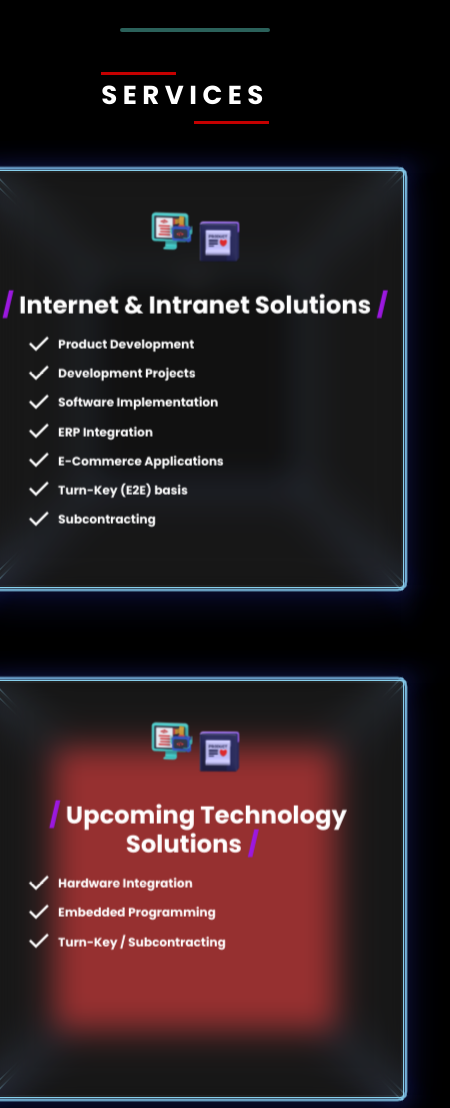
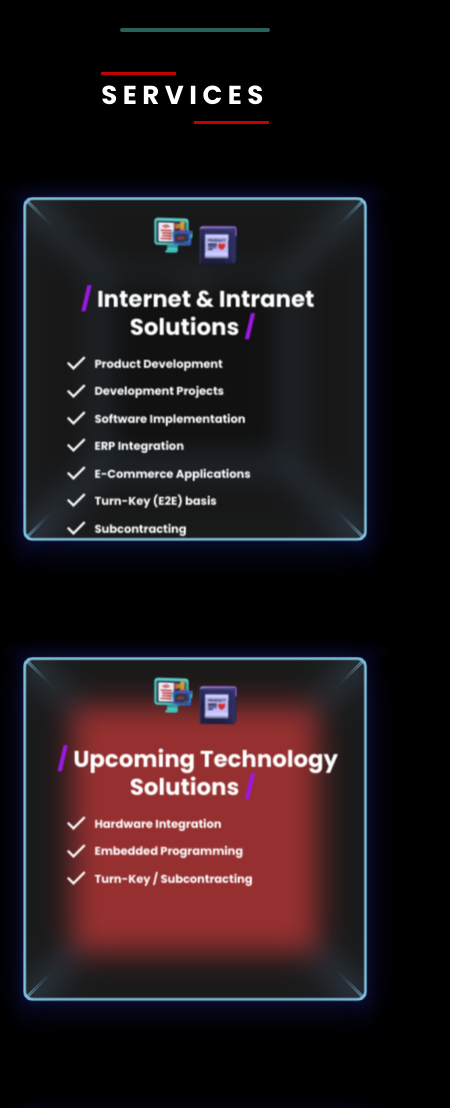
Before and after one commit to Akash-Behara/IBlink, a plain HTML site: page index.html in a window 390 px wide. Shown: the part 2320-3428 px from the top of the page, 450 px wide, since content can reach past the window. Drawn offline with nearby package versions, Linux system fonts and the light colour scheme.

Commit message:
v2 services cube responsive

```diff
--- a/serviceanim.css
+++ b/serviceanim.css
@@ -59,7 +59,6 @@
     transform: translateY(0);
   }
 }
-
 
 
 .scene {
@@ -149,12 +148,12 @@
   -webkit-backdrop-filter: blur( 12px );
 }
 
-.cube__face--front  { transform: rotateY(  0deg) translateZ(170px); }
-.cube__face--right  { transform: rotateY( 90deg) translateZ(170px); }
-.cube__face--back   { transform: rotateY(180deg) translateZ(170px); }
-.cube__face--left   { transform: rotateY(-90deg) translateZ(170px); }
-.cube__face--top    { transform: rotateX( 90deg) translateZ(170px); }
-.cube__face--bottom { transform: rotateX(-90deg) translateZ(170px); }
+.cube__face--front  { transform: rotateY(  0deg) translateZ(var(--cubesizetranslate)); }
+.cube__face--right  { transform: rotateY( 90deg) translateZ(var(--cubesizetranslate)); }
+.cube__face--back   { transform: rotateY(180deg) translateZ(var(--cubesizetranslate)); }
+.cube__face--left   { transform: rotateY(-90deg) translateZ(var(--cubesizetranslate)); }
+.cube__face--top    { transform: rotateX( 90deg) translateZ(var(--cubesizetranslate)); }
+.cube__face--bottom { transform: rotateX(-90deg) translateZ(var(--cubesizetranslate)); }
 
 label { margin-right: 10px; }
 
@@ -352,3 +351,16 @@ label { margin-right: 10px; }
 .cube__face3--left   { transform: rotateY(-90deg) translateZ(var(--cubesizetranslate)); }
 .cube__face3--top    { transform: rotateX( 90deg) translateZ(var(--cubesizetranslate)); }
 .cube__face3--bottom { transform: rotateX(-90deg) translateZ(var(--cubesizetranslate)); }
+
+@media screen and (max-width: 500px) {
+  :root{
+    --cubesize: 300px;
+    --cubesizetranslate: 150px;
+  }
+  .services_img__container{
+    height: 60px;
+  }
+  .Services__Content__Container{
+    margin-top: 15px;
+  }
+}
```
